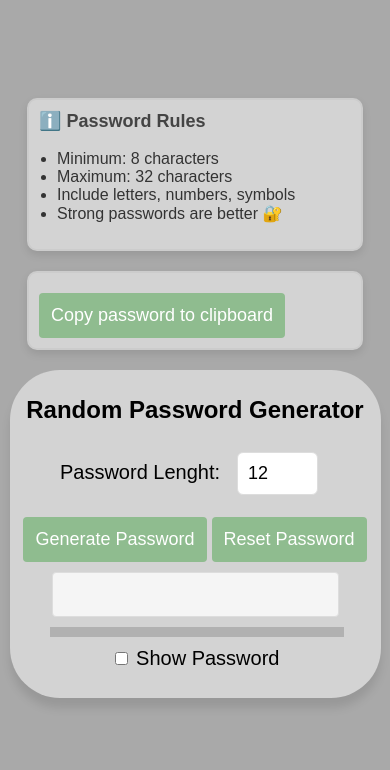
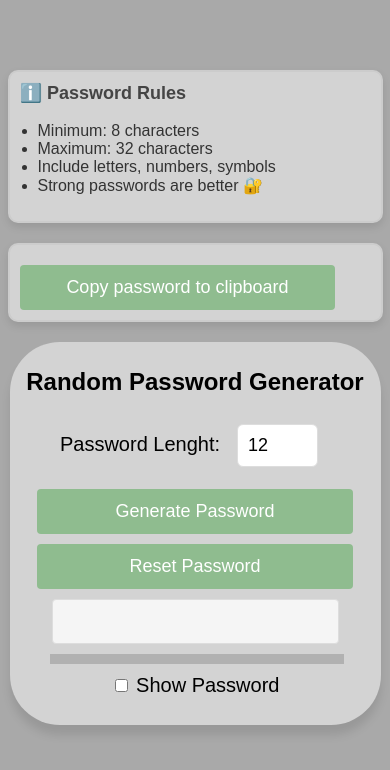
Before and after one commit to RadoslavNikolov23/PasswordGenerator, a website: page index.html in a window 390 px wide. Drawn offline with Linux system fonts and the light colour scheme.

Commit message:
Updating

```diff
--- a/index.html
+++ b/index.html
@@ -129,7 +129,7 @@
 
             .info-box,
             .click-box {
-                width: 80vw;
+                width: 90vw;
                 font-size: 16px;
                 padding: 10px;
                 position: static;
@@ -158,7 +158,7 @@
             button {
                 font-size: 18px;
                 padding: 12px;
-                width: auto;
+                width: 90%;
                 margin-top: 10px;
             }
             #strengthBar {
```
